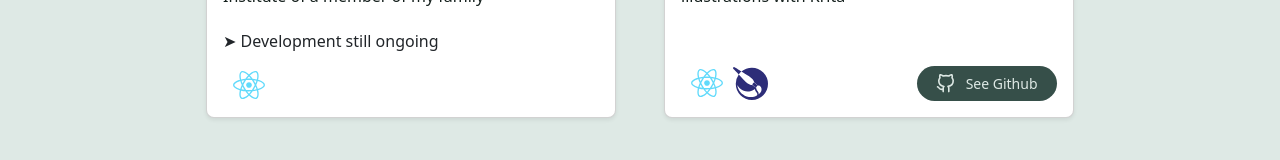
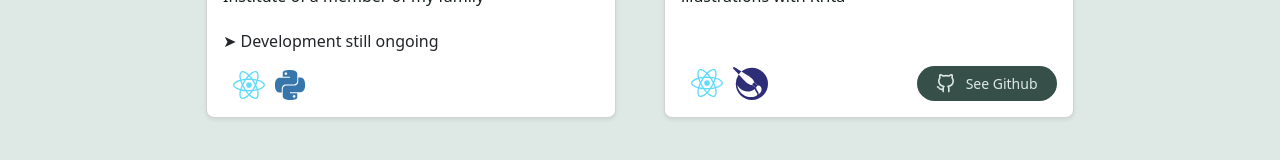
Before and after one commit to fannysht/Portfolio, a React (Create React App) app: page /projets in a window 1280 px wide. Shown: the part 493-653 px from the top of the page. Built offline with nearby package versions, Linux system fonts and the light colour scheme.

Commit message:
Update projects

```diff
--- a/src/pages/Projets.jsx
+++ b/src/pages/Projets.jsx
@@ -13,6 +13,7 @@ import {
   SiCanva,
   SiAdobephotoshop,
   SiKrita,
+  SiPython,
 } from "react-icons/si";
 import { useTranslation } from "react-i18next";
 import "../styles/projets.css";
@@ -39,6 +40,7 @@ const projetsData = [
     logos: [
       { type: "bootstrap", name: "bi-bootstrap" },
       { type: "react", component: FaReact },
+      { type: "python", component: SiPython },
     ],
   },
   {
@@ -138,6 +140,7 @@ function LogoIcon({ logo }) {
       canva: { color: "#00C4CC", size: 35 },
       krita: { color: "#2D2D78", size: 35 },
       java: { color: "#5382A1", size: 40 },
+      python: { color: "#3776AB", size: 30 },
     };
 
     const { color, size } = logoStyles[logo.type] || {
```
